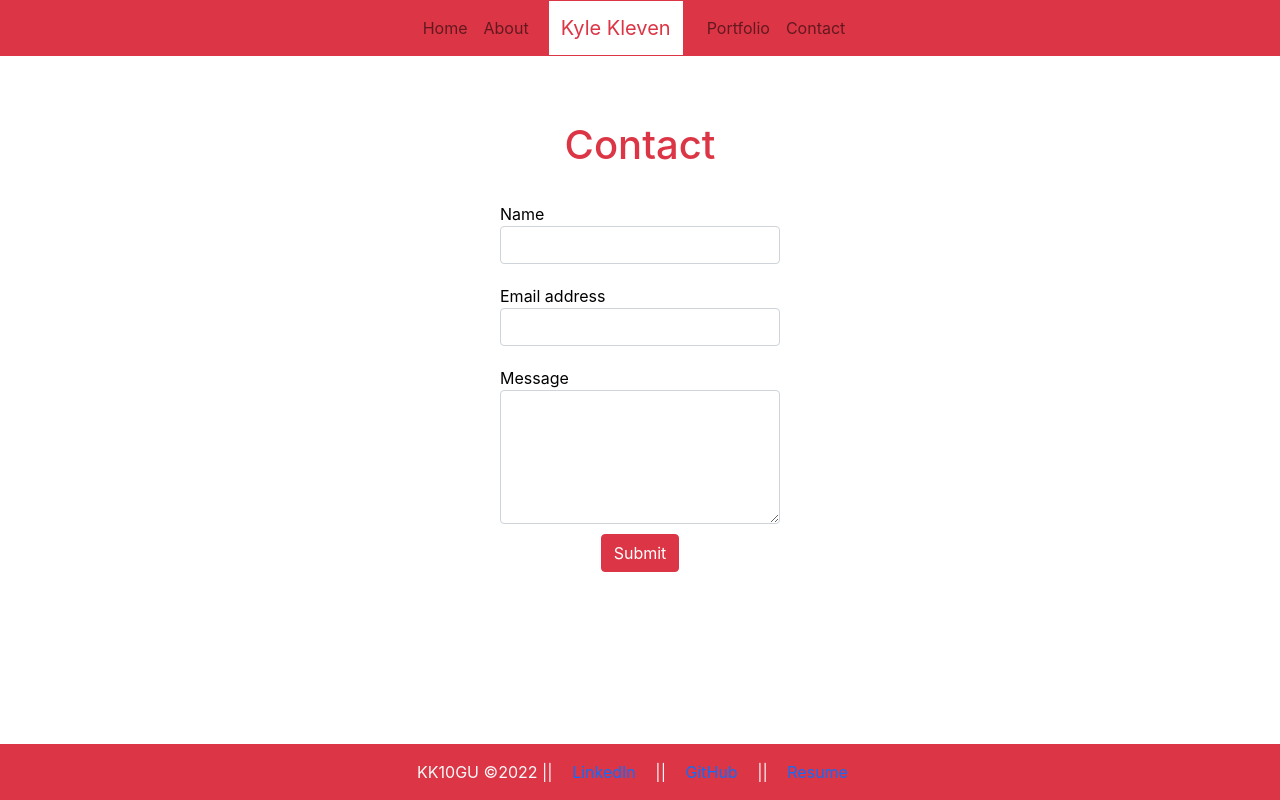
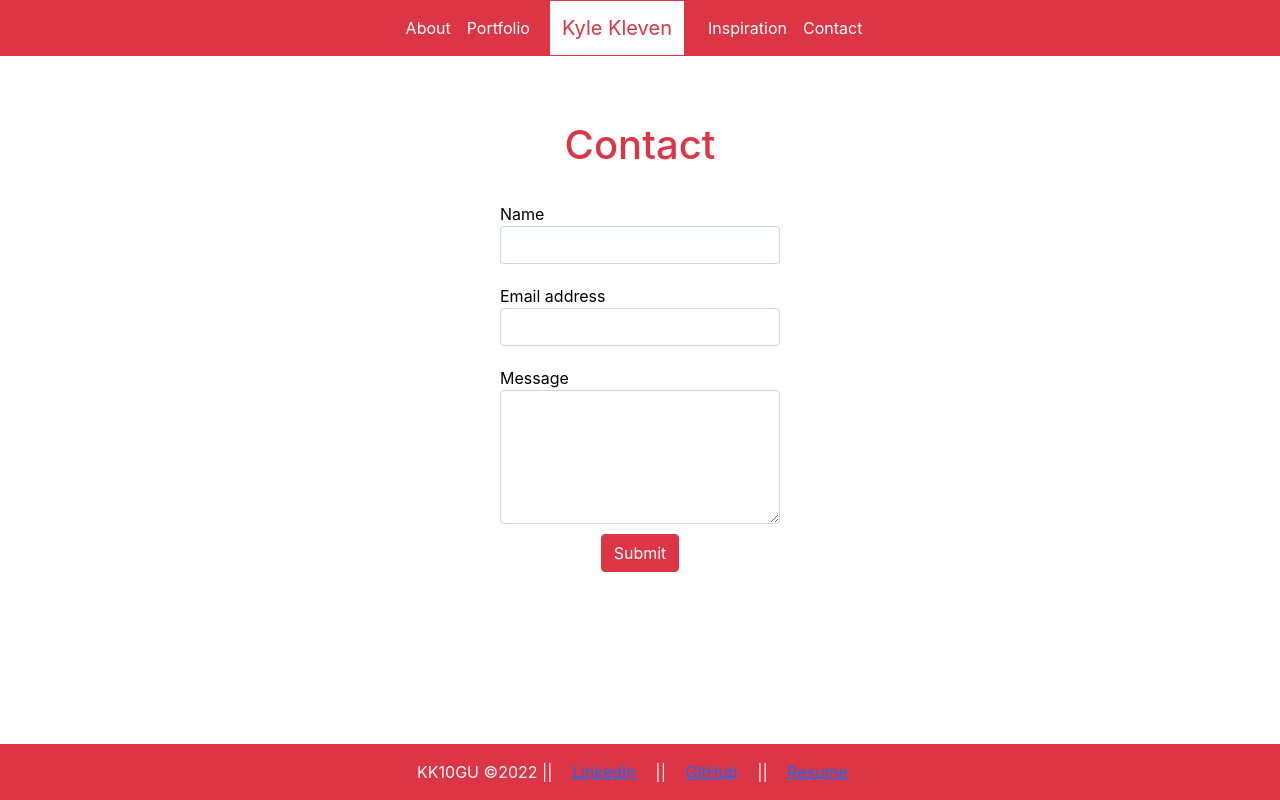
Before and after one commit to kdkleven/me, a React (Create React App) app: page /contact in a window 1280 px wide. Built offline with nearby package versions, Linux system fonts and the light colour scheme.

Commit message:
adjusted styling of header links

```diff
--- a/src/App.css
+++ b/src/App.css
@@ -17,16 +17,15 @@ h1 {
   color: #dc3545;
 }
 
-a {
+/* a {
   color: white;
-  text-decoration: none !important;
-}
+  text-decoration: none;
+} */
 
-a:hover {
+/* a:hover {
   color: white;
-  background-color: #212529;
-  border-radius: 1px;
-}
+  /* background-color: #212529;
+} */
 
 
 
--- a/src/components/Footer/style.css
+++ b/src/components/Footer/style.css
@@ -7,3 +7,9 @@
     bottom: 0;
     overflow:auto;
 }
+
+/* a {
+    color: white;
+    text-decoration: none;
+  }
+   */
--- a/src/components/Header/index.js
+++ b/src/components/Header/index.js
@@ -11,20 +11,20 @@ function Header(props) {
             <Nav className="m-auto">
                 <Navbar.Collapse>
                     <ul className="navbar-nav container-fluid ml-auto">
-                    <li
-                            className={`nav-item  ${props.location.pathname === "/" ? "active" : ""
-                                }`}
-                        >
-                            <Link className="nav-link" to="/">
-                                Home
-                            </Link>
-                        </li>
                         <li
                             className={`nav-item  ${props.location.pathname === "/about" ? "active" : ""
                                 }`}
                         >
-                            <Link className="nav-link" to="/about">
+                            <Link className="nav-link head-nav" to="/about">
                                 About
+                            </Link>
+                        </li>
+                        <li
+                            className={`nav-item  ${props.location.pathname === "/portfolio" ? "active" : ""
+                                }`}
+                        >
+                            <Link className="nav-link head-nav" to="/portfolio">
+                                Portfolio
                             </Link>
                         </li>
                         </ul>
@@ -35,18 +35,18 @@ function Header(props) {
             </Navbar.Brand>
                         <ul className="navbar-nav container-fluid mr-auto">
                         <li
-                            className={`nav-item  ${props.location.pathname === "/portfolio" ? "active" : ""
+                            className={`nav-item  ${props.location.pathname === "/" ? "active" : ""
                                 }`}
                         >
-                            <Link className="nav-link" to="/portfolio">
-                                Portfolio
+                            <Link className="nav-link head-nav" to="/">
+                                Inspiration
                             </Link>
                         </li>
                         <li
                             className={`nav-item  ${props.location.pathname === "/contact" ? "active" : ""
                                 }`}
                         >
-                            <Link className="nav-link" to="/contact">
+                            <Link className="nav-link head-nav" to="/contact">
                                 Contact
                             </Link>
                         </li>
--- a/src/components/Header/style.css
+++ b/src/components/Header/style.css
@@ -8,16 +8,33 @@
 a {
     padding: 15px;
     color: white;
+    text-decoration: none;
 }
 
-a li:hover {
-    color: white;
+/* a li:hover {
+    color: white !important;
     padding: 15px;
     display: block;
-}
+} */
 
 .brand-name {
     background-color: white;
-    color: #dc3545;
+    color: #dc3545 !important;
     padding: 15px;
+    text-decoration: none;
 }
+
+.head-nav {
+    color: white !important;
+}
+
+.head-nav:hover {
+    background-color: white !important;
+    padding: 7px;
+
+    color: #dc3545 !important;
+}
+
+/* a {
+    color: white !important;
+} */
--- a/src/components/Home/style.css
+++ b/src/components/Home/style.css
@@ -1,4 +1,6 @@
 #enso {
+
+
     /* filter: invert(1); */
     /* filter: grayscale(100%);
      */
```
